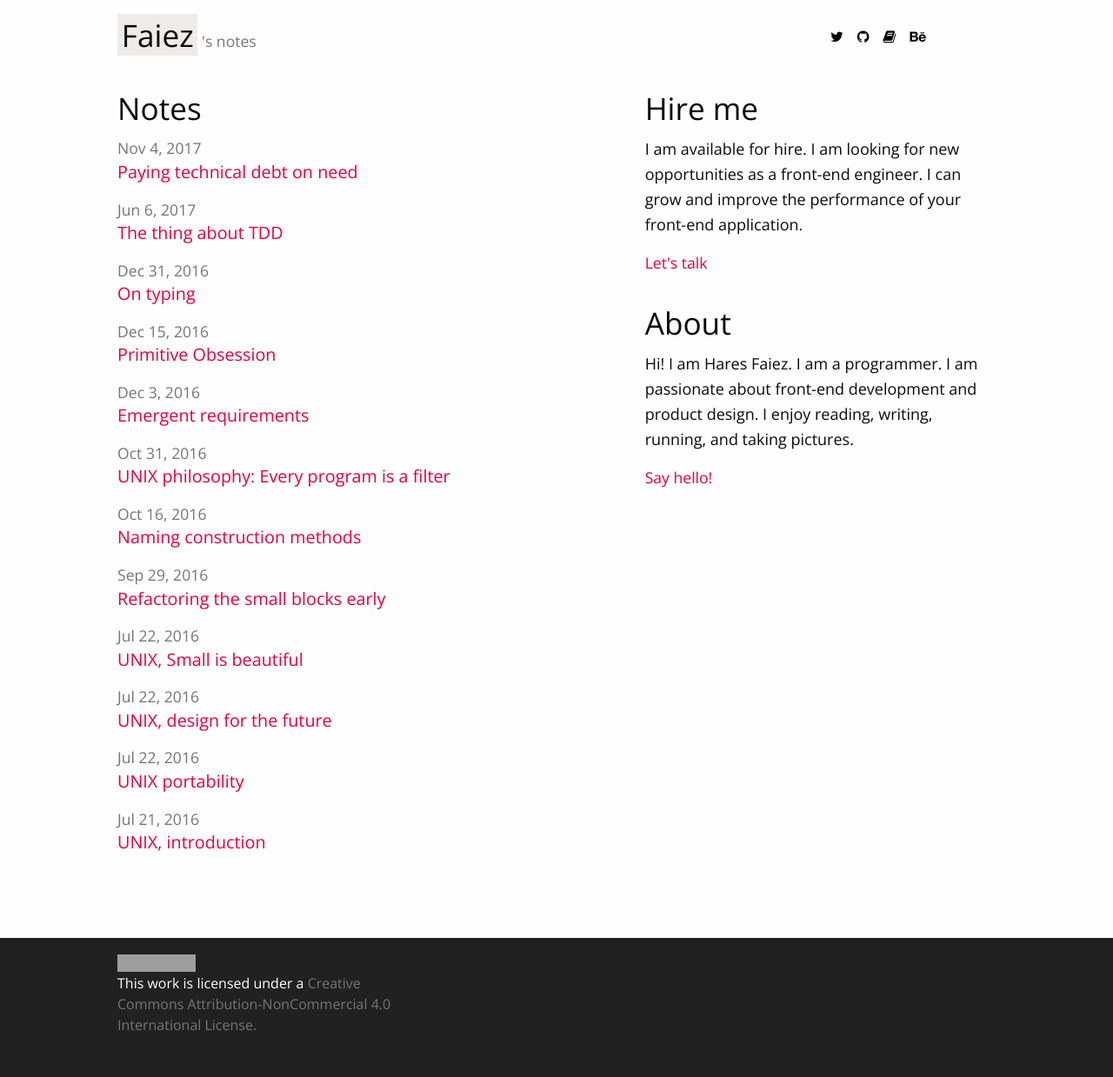
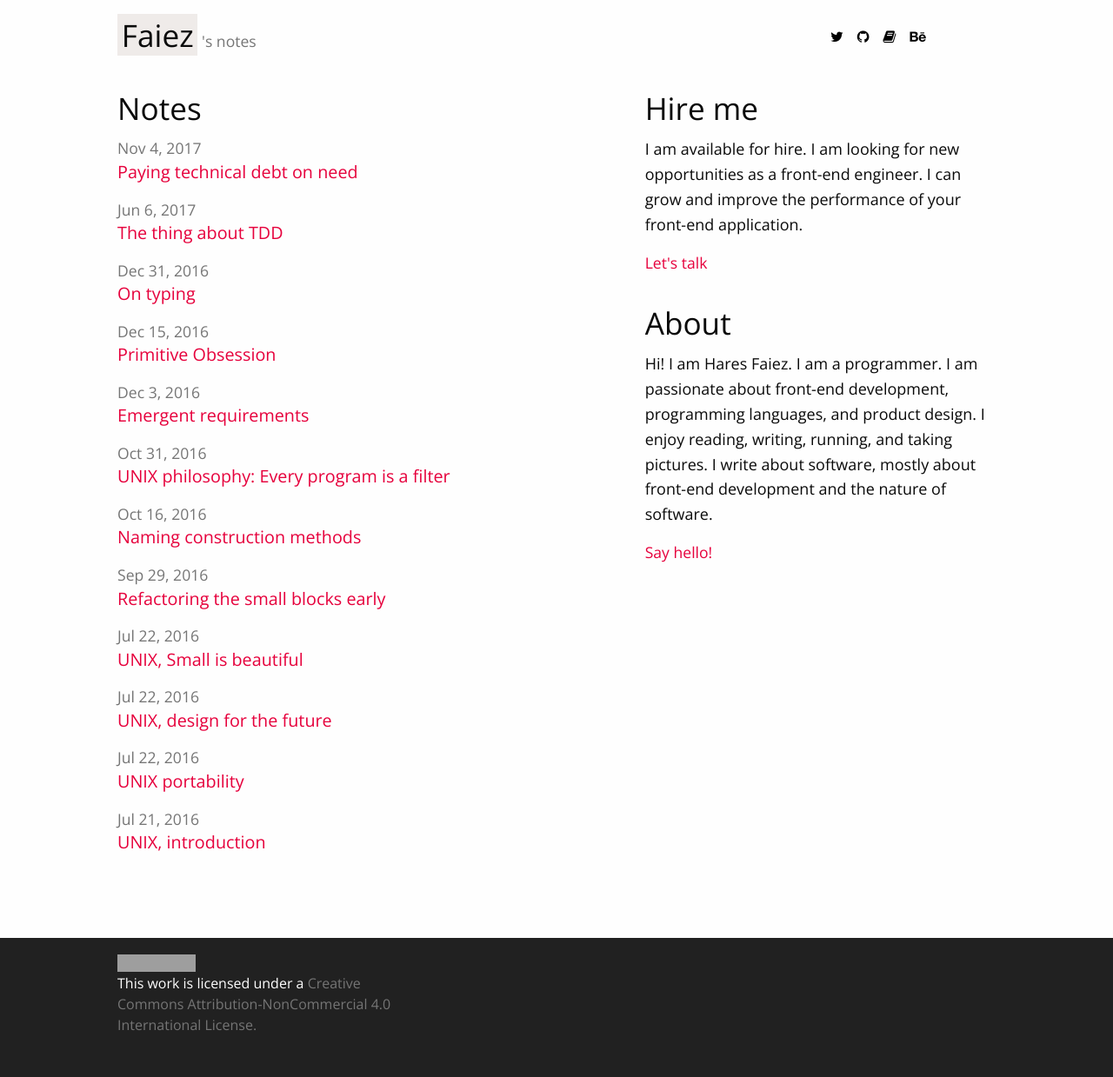
Before and after one commit to haresfaiez/haresfaiez.github.io, a Jekyll site: the page built from index.html, in a window 1280 px wide. Shown: the whole page at 87% size. Built offline with Jekyll 4.4.1, drawn with Linux system fonts in a browser that asks for light colours; grey boxes are pictures that could not be loaded.

Commit message:
Fix Behance URL and update my introduction

```diff
--- a/_includes/about.html
+++ b/_includes/about.html
@@ -3,9 +3,11 @@
 
   <p>
     Hi! I am Hares Faiez. I am a programmer.
-    I am passionate about front-end development
-    and product design.
+    I am passionate about front-end development,
+    programming languages, and product design.
     I enjoy reading, writing, running, and taking pictures.
+    I write about software, mostly about front-end
+    development and the nature of software.
   </p>
 
   <a href="/get-in-touch/">Say hello!</a>
--- a/_includes/contact.html
+++ b/_includes/contact.html
@@ -25,7 +25,7 @@
 
   {% if site.behance_handle %}
   <li>
-    <a class="item" href="https://behance.com/{{ site.behance_handle }}">
+    <a class="item" href="https://behance.net/{{ site.behance_handle }}">
       <i class="fa fa-behance top"></i>
     </a>
   </li>
```
